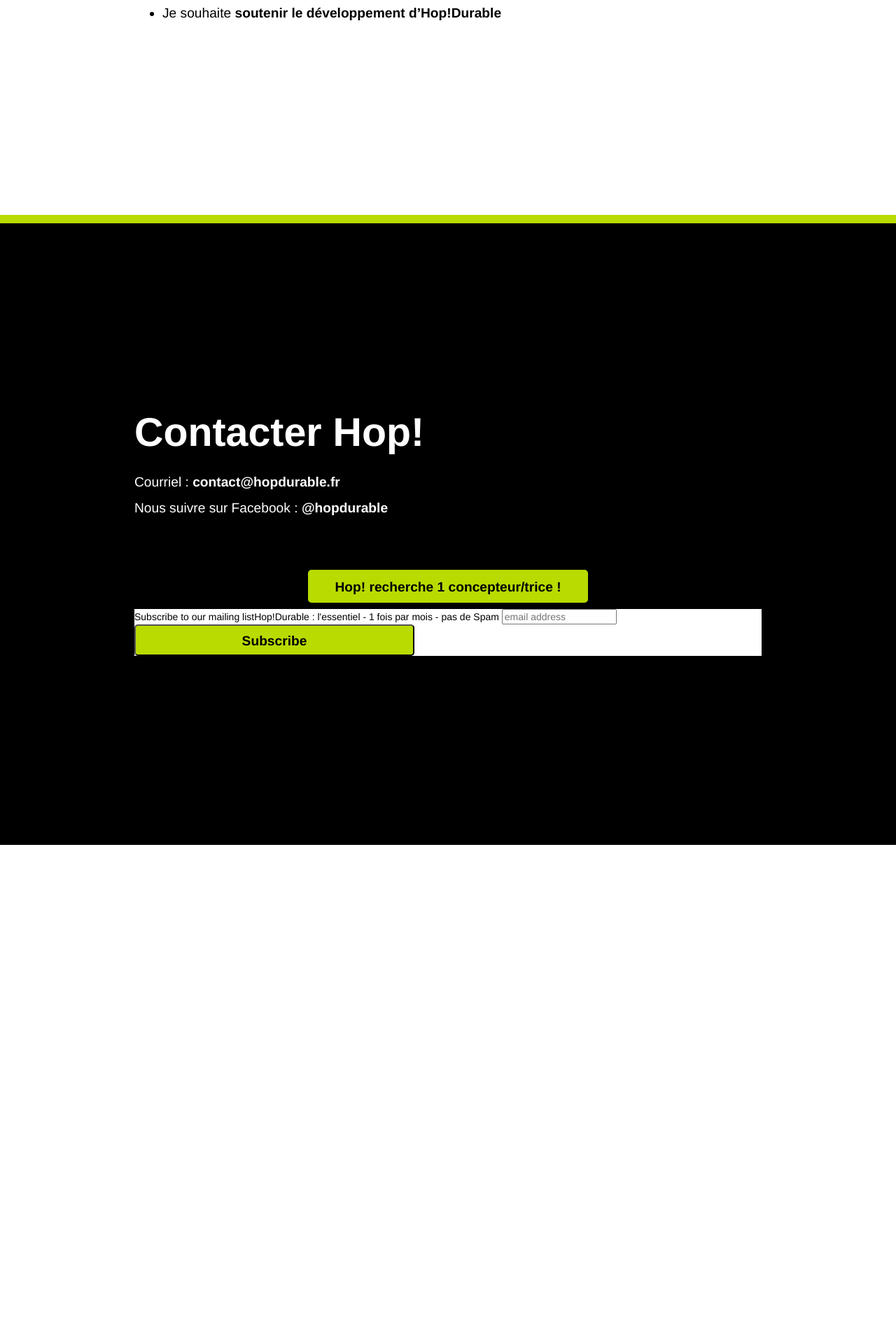
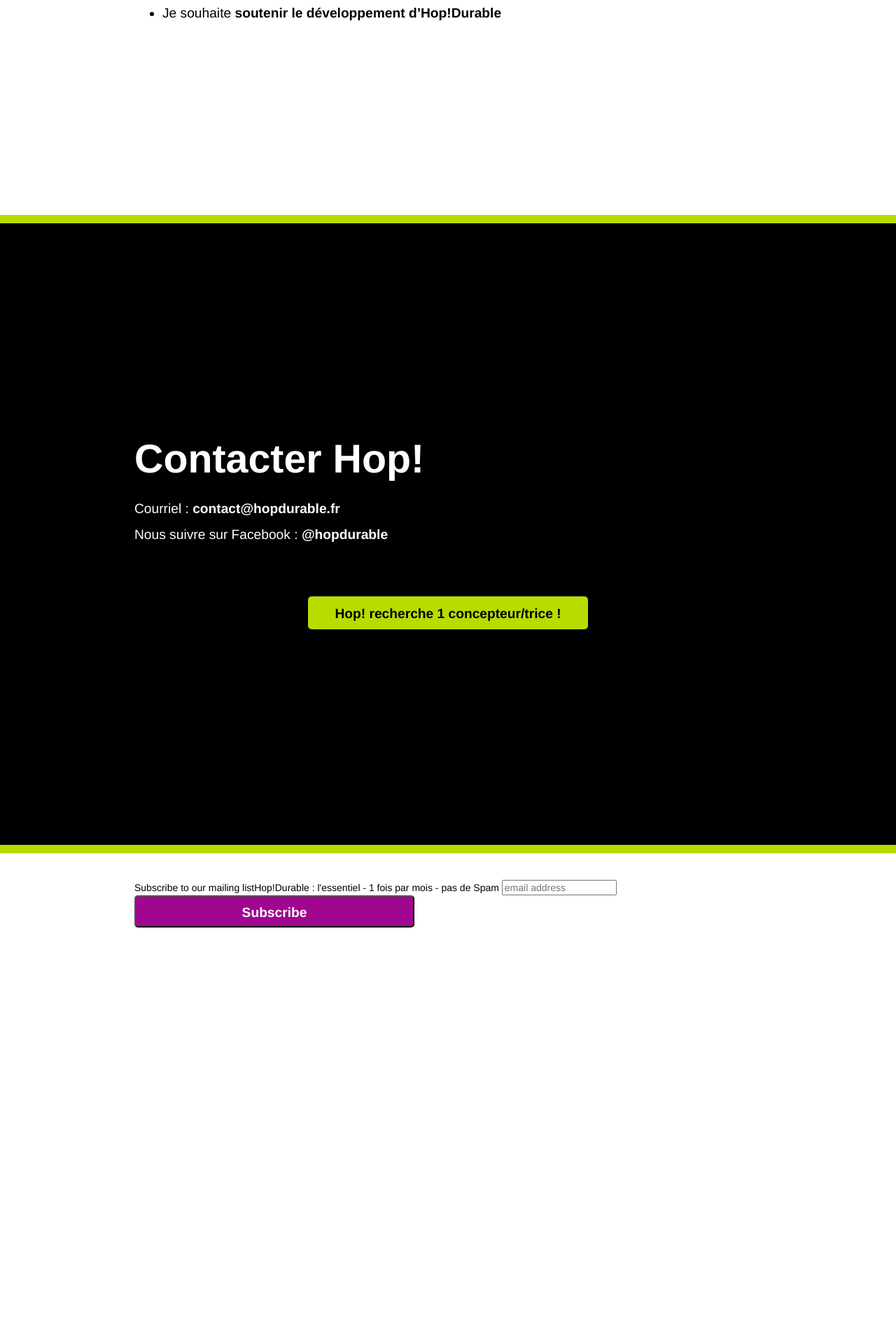
Before and after one commit to pierrenault/hopdurable.github.io, a Jekyll site: the page built from index.md, in a window 1280 px wide. Shown: the part 4193-6113 px from the top of the page at 70% size. Built offline with Jekyll 4.4.1, drawn with Linux system fonts in a browser that asks for light colours; comment, search, counter and statistics services are not loaded; before the commit the page ends 5400 px from its top, so only the background shows below that.

Commit message:
Update index.md

```diff
--- a/index.md
+++ b/index.md
@@ -69,8 +69,8 @@
   <a href="assets/pdf/hop-durable_recherche_concepteur.pdf" class="button">Hop! recherche 1 concepteur/trice ! </a>
 </p>
 
-
-
+</section>
+<section markdown="1">
 
 <!-- Begin MailChimp Signup Form -->
 <link href="//cdn-images.mailchimp.com/embedcode/horizontal-slim-10_7.css" rel="stylesheet" type="text/css">
```
